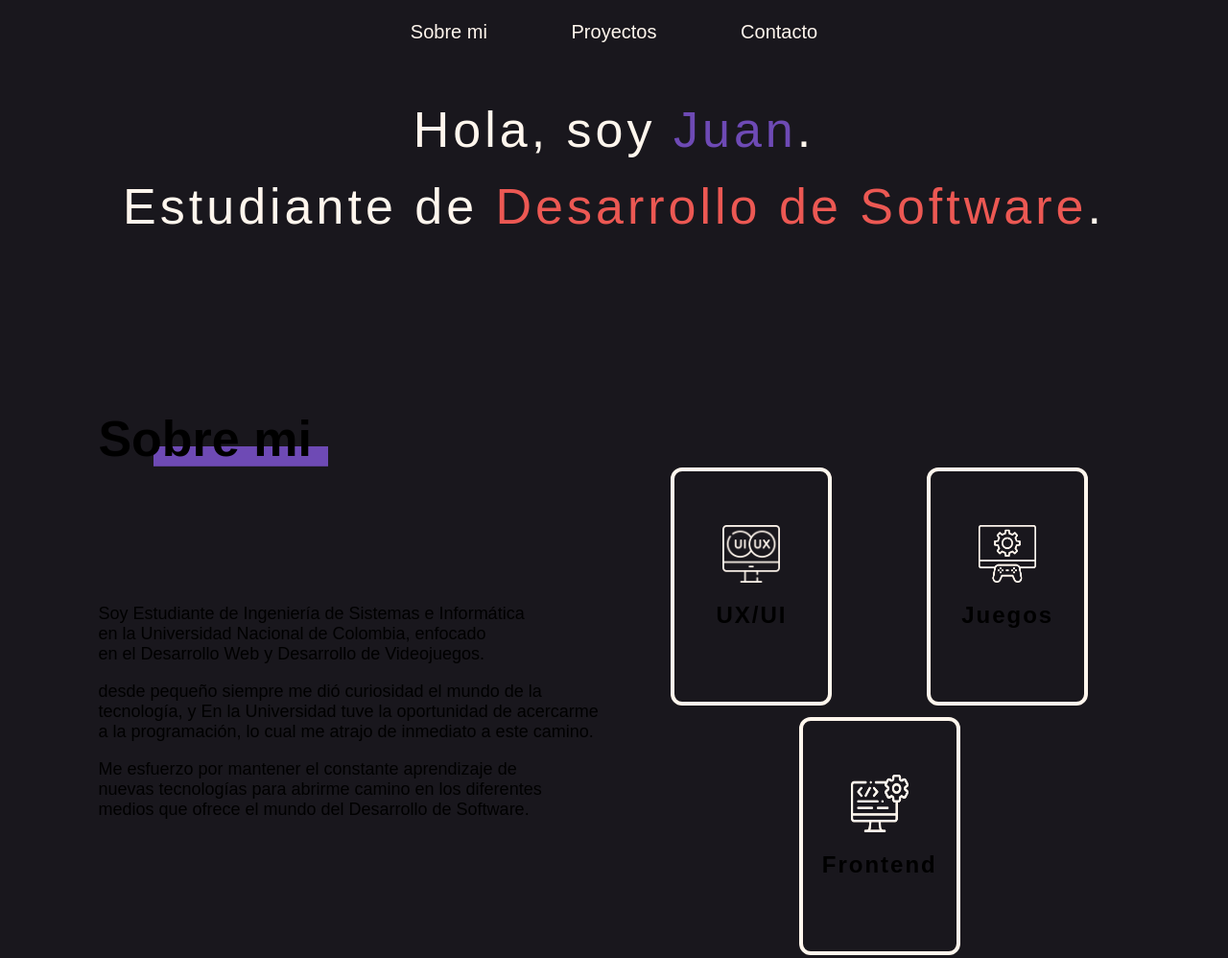
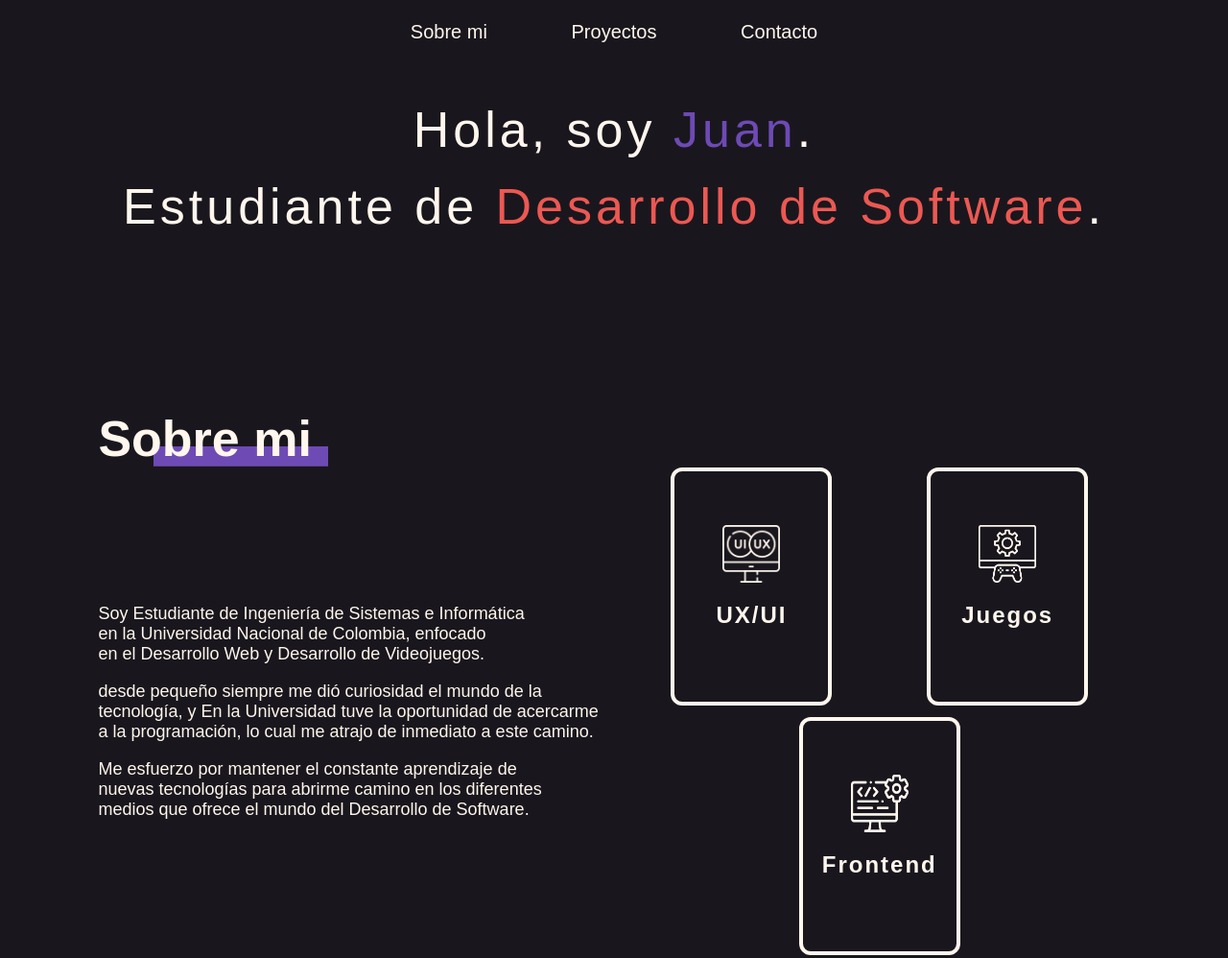
Before and after one commit to GiBsyGG/Portfolio, an Astro site: page / in a window 1280 px wide. Shown: the top 998 px of the page at 96% size. Built offline with nearby package versions, Linux system fonts and the light colour scheme; Astro itself is replaced by a stand-in of ours.

Commit message:
Fix: Color Text

```diff
--- a/src/layouts/Layout.astro
+++ b/src/layouts/Layout.astro
@@ -38,6 +38,7 @@ const { title } = Astro.props;
 	html {
 		font-family: 'Inter Tight Variable', sans-serif;
 		background: var(--background-color);
+		color: var(--white-light);
 		height: 100%;
 		width: 100%;
 		color-scheme: dark light;
```
